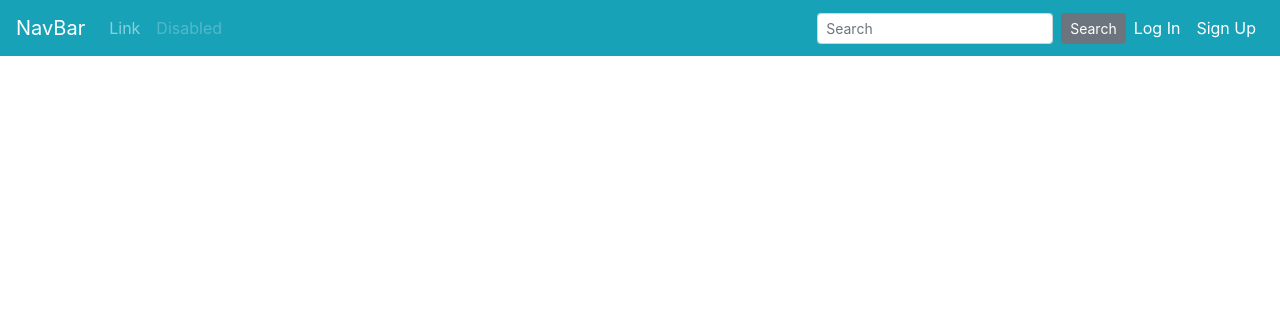
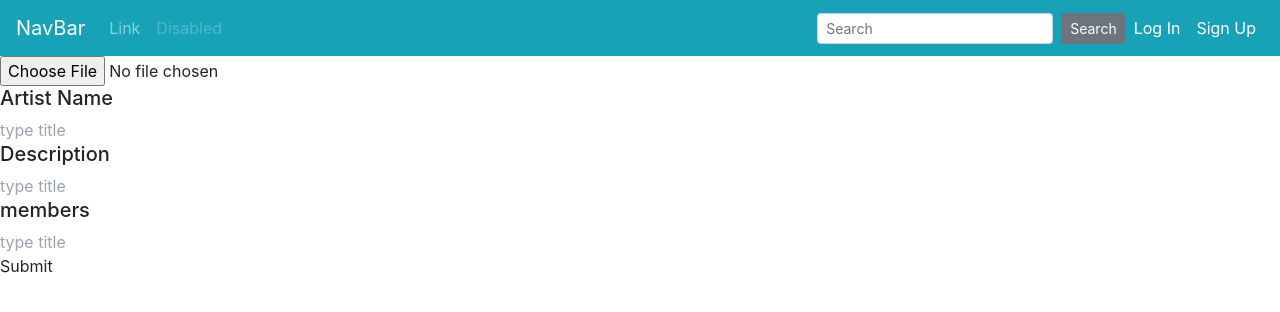
Before and after one commit to MarkKang05/Discoman_Frontend, a Vue app: page /artistCreate in a window 1280 px wide. Shown: the top 312 px of the page. Built offline with nearby package versions, Linux system fonts and the light colour scheme.

Commit message:
Artist details, createForm / image uplaod

```diff
--- /dev/null
+++ b/src/views/artist/ArtistDetails.vue
@@ -0,0 +1,24 @@
+<template>
+    <div>
+        <h1>{{artist.name}}</h1>
+        <h2>{{artist.description}}</h2>
+    </div>
+</template>
+<script>
+export default {
+    data(){
+        return {
+            artist: null,
+
+        }
+    },
+    async created(){
+        var vm = this;
+        const response = await this.$axios.get('http://localhost:8080/artists/'+vm.$route.params.id);
+        vm.artist = response.data.data;
+        // console.log(vm.albums.id);
+        // vm.albums.id
+    },
+
+}
+</script>
--- /dev/null
+++ b/src/views/artist/CreateArtistForm.vue
@@ -0,0 +1,107 @@
+<template>
+    <div>
+        <input type="file" accept="image/*" ref="uploadImage" @change="onImageUpload()" required >
+        <div>
+            <h5>Artist Name</h5>
+            <input v-model="name" placeholder="type title">
+        </div>
+        <div>
+            <h5>Description</h5>
+            <input v-model="description" placeholder="type title">
+        </div>
+        <div>
+            <h5>members</h5>
+            <input v-model="members" placeholder="type title">
+        </div>
+        <button v-on:click="postForm()">Submit</button>
+    </div>
+
+
+
+</template>
+<script>
+export default {
+    data(){
+        return {
+            name: null,
+            description: null,
+            members: null,
+
+            formData: null,
+            imageData: null,
+        }
+    },
+
+    methods:{
+
+        postForm(){
+            var vm = this;
+            var res_id = null;
+            vm.$axios.post('http://localhost:8080/artists', {
+                name: vm.name,
+                description: vm.description,
+                members: vm.members,
+            })
+            .then(response => {
+                res_id = JSON.stringify(response.data.data.id)
+                console.log(res_id);
+                this.formData.append("id", res_id)
+                this.startUpload()
+            })
+
+        },
+
+        startUpload(){
+            var vm = this;
+            vm.$axios({
+                url: 'http://localhost:8080/artists/image',
+                method: 'POST',
+                data: this.formData,
+                headers: {
+                    Accept: 'application/json',
+                    'Content-Type': 'multipart/form-data'
+                },
+            }).then(response => {
+                console.log(JSON.stringify(response.data));
+            })
+        },
+
+        onImageUpload(){
+            let file = this.$refs.uploadImage.files[0];
+            this.imageData = file;
+            this.formData = new FormData();
+            this.formData.append("file", file);
+            this.isSize(this.imageData)
+        },
+
+        //정사각형 인풋만 허용
+        isSize(d){
+            var reader = new FileReader();
+
+            reader.readAsDataURL(d);
+            reader.onload = function (e) {
+
+            var image = new Image();
+
+            image.src = e.target.result;
+
+            image.onload = function () {
+                    var height = this.height;
+                    var width = this.width;
+                    if (height != width ) {
+                        alert("Wrong Size");
+                        this.$refs.uploadImage.reset()
+                        this.$refs.uploadImage.value= ''
+                        return false;
+                    }
+                    alert("Good Size");
+                    return true;
+                };
+            };
+
+
+        }
+    }
+
+}
+</script>
--- a/src/views/masterAlbum/MasterAlbumForm.vue
+++ b/src/views/masterAlbum/MasterAlbumForm.vue
@@ -57,6 +57,7 @@ export default {
         //     var vm = this;
         //     vm.musics = await vm.$axios.get('http://localhost:8080/musics');
         // },
+        // TODO - select music, artist
         postForm(){
             var vm = this;
             var res_id = null;
@@ -65,28 +66,27 @@ export default {
                 description: vm.description,
                 genre: vm.genre,
                 style: vm.style,
-                images: "",
                 artist: 1,
-                musics:[5,6]
+                musics:[1,2]
             })
             .then(response => {
                 res_id = JSON.stringify(response.data.data.id)
                 console.log(res_id);
-                this.onImageUpload(res_id);
+                this.formData.append("id", res_id)
                 this.startUpload()
             })
 
         },
-        onImageUpload(name){
+        onImageUpload(){
             let file = this.$refs.uploadImage.files[0];
             this.formData = new FormData();
             this.formData.append("file", file)
-            this.formData.append("id", name)
+            alert("onImageUpload")
         },
         startUpload(){
             var vm = this;
             vm.$axios({
-                url: 'http://localhost:8080/file/upload',
+                url: 'http://localhost:8080/masters/image',
                 method: 'POST',
                 data: this.formData,
                 headers: {
--- a/src/views/masterAlbum/MasterAlbumList.vue
+++ b/src/views/masterAlbum/MasterAlbumList.vue
@@ -17,7 +17,11 @@
                         {{item.title}}
                     </a>
                 </td>
-                <td>{{item.artist}}</td>
+                <td>
+                    <a :href="'/artists/' + item.artist.id">
+                        {{item.artist.name}}
+                    </a>
+                </td>
                 <td>{{item.genre}}</td>
             </tr>
         </tbody>
```
Also changed, not shown: src/router.js (+13 -1 lines).
